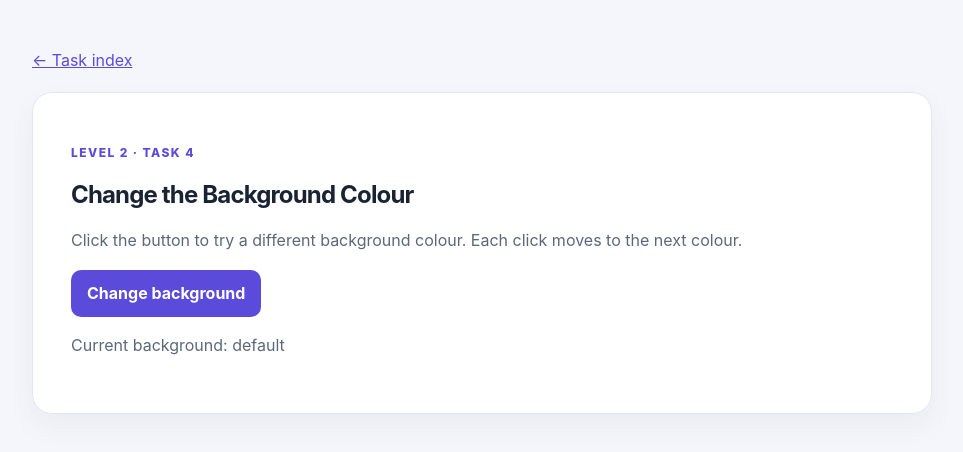
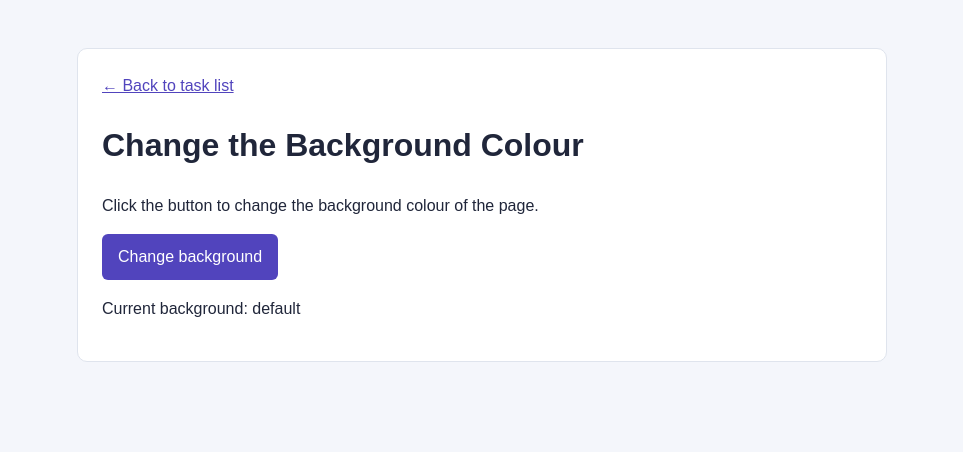
Before and after one commit to Bandhan-lab/cognifyz-frontend-internship, a website: page level-2/task-4-interactive-button/index.html in a window 1280 px wide. Shown: the whole page, without its empty margins (158-1121 px from the left). Drawn offline with Linux system fonts and the light colour scheme.

Commit message:
Make the interactive button task easier to read and explain

```diff
--- a/level-2/task-4-interactive-button/index.html
+++ b/level-2/task-4-interactive-button/index.html
@@ -3,33 +3,76 @@
 <head>
   <meta charset="utf-8">
   <meta name="viewport" content="width=device-width, initial-scale=1">
-<meta name="description" content="Cognifyz internship Task 4: JavaScript button changes the background color.">
   <title>Task 4 — Interactive Button</title>
   <link rel="icon" href="data:,">
+  <style>
+    body {
+      margin: 0;
+      padding: 24px;
+      font-family: Arial, sans-serif;
+      line-height: 1.6;
+      color: #20263a;
+      background: #f4f6fb;
+    }
 
-<style>
-:root{--ink:#192334;--muted:#5c687a;--brand:#5b4bdb;--line:#e2e7ef;--surface:#fff;--wash:#f5f6fb}
-*{box-sizing:border-box}body{margin:0;font-family:Inter,ui-sans-serif,system-ui,-apple-system,"Segoe UI",sans-serif;background:var(--wash);color:var(--ink);line-height:1.6}
-main{width:min(900px,92vw);margin:48px auto}.panel{background:white;border:1px solid var(--line);border-radius:20px;padding:clamp(22px,4vw,38px);box-shadow:0 12px 30px #202b450d}
-.eyebrow{font-size:.75rem;font-weight:800;letter-spacing:.12em;text-transform:uppercase;color:var(--brand)}h1{line-height:1.1;letter-spacing:-.035em}p{color:var(--muted)}a{color:var(--brand)}button,.button{border:0;border-radius:10px;background:var(--brand);color:#fff;padding:11px 16px;font:inherit;font-weight:700;cursor:pointer}button:focus-visible,a:focus-visible,input:focus-visible,textarea:focus-visible,select:focus-visible{outline:3px solid #aaa1ff;outline-offset:3px}.back{display:inline-block;margin-bottom:18px}img{max-width:100%;height:auto;border-radius:14px}
+    main {
+      max-width: 760px;
+      margin: 24px auto;
+      padding: 24px;
+      background: white;
+      border: 1px solid #dfe4ed;
+      border-radius: 10px;
+    }
+
+    a {
+      color: #5144bd;
+    }
+
+    button {
+      padding: 10px 16px;
+      font: inherit;
+      color: white;
+      background: #5144bd;
+      border: 0;
+      border-radius: 6px;
+      cursor: pointer;
+    }
+
+    button:focus-visible,
+    a:focus-visible {
+      outline: 3px solid #aaa1ff;
+      outline-offset: 3px;
+    }
   </style>
 </head>
-<body><main><a class="back" href="../../index.html">← Task index</a><section class="panel"><p class="eyebrow">Level 2 · Task 4</p><h1>Change the Background Colour</h1><p>Click the button to try a different background colour. Each click moves to the next colour.</p><button id="colorButton" type="button">Change background</button><p id="colorStatus" role="status" aria-live="polite">Current background: default</p></section></main><script>
-(() => {
-  "use strict";
+<body>
+  <main>
+    <a href="../../index.html">← Back to task list</a>
+    <h1>Change the Background Colour</h1>
+    <p>Click the button to change the background colour of the page.</p>
+    <button id="colorButton" type="button">Change background</button>
+    <p id="colorStatus" role="status" aria-live="polite">Current background: default</p>
+  </main>
+
+  <script>
+    // These are the colours I want to use when the button is clicked.
     const colors = [
       { name: "lavender", value: "#eeeaff" },
       { name: "mint", value: "#e4f8ef" },
       { name: "sky", value: "#e6f3ff" },
       { name: "peach", value: "#fff0e5" }
     ];
+
     let index = -1;
     const button = document.querySelector("#colorButton");
     const status = document.querySelector("#colorStatus");
-  button.addEventListener("click", () => {
+
+    button.addEventListener("click", function () {
+      // Move to the next colour, then start again at the beginning.
       index = (index + 1) % colors.length;
       document.body.style.backgroundColor = colors[index].value;
-    status.textContent = `Current background: ${colors[index].name}`;
+      status.textContent = "Current background: " + colors[index].name;
     });
-})();
-</script></body></html>
+  </script>
+</body>
+</html>
```
Lines whose indentation alone changed are shown as unchanged.
